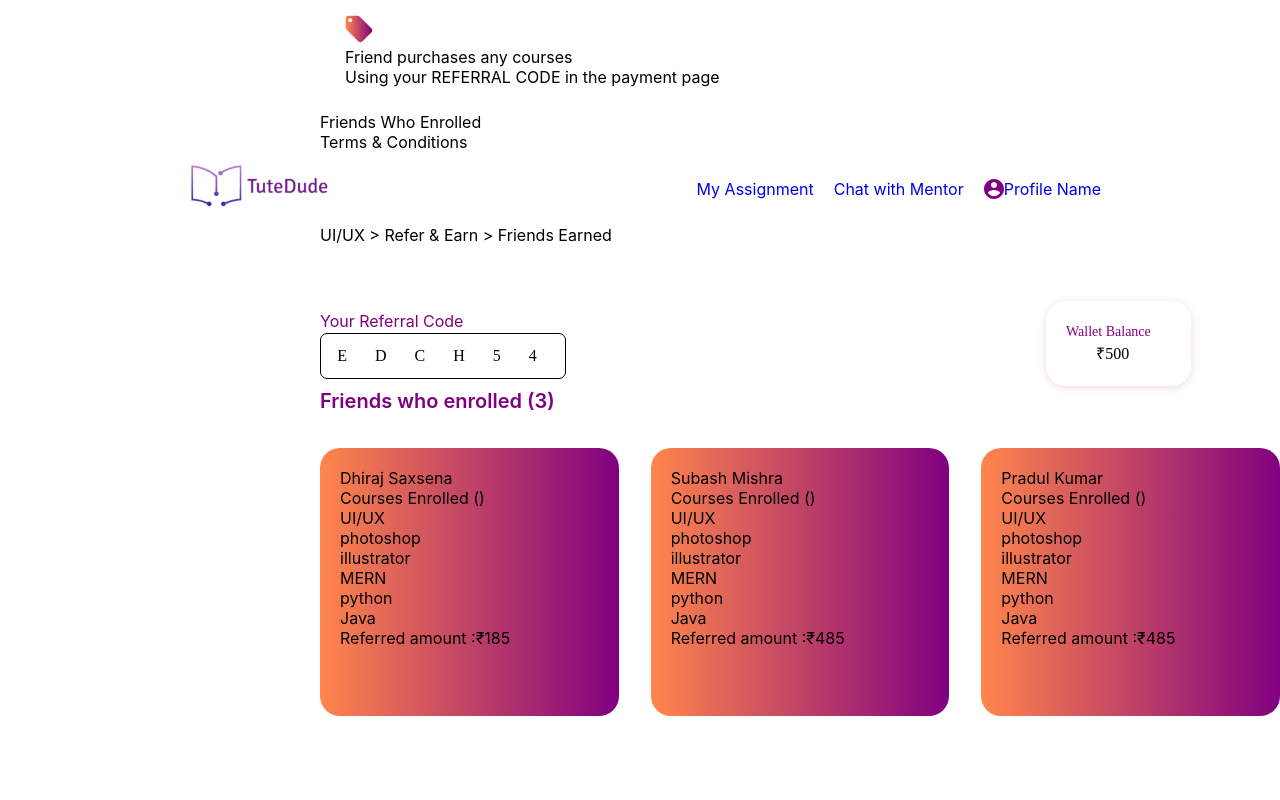
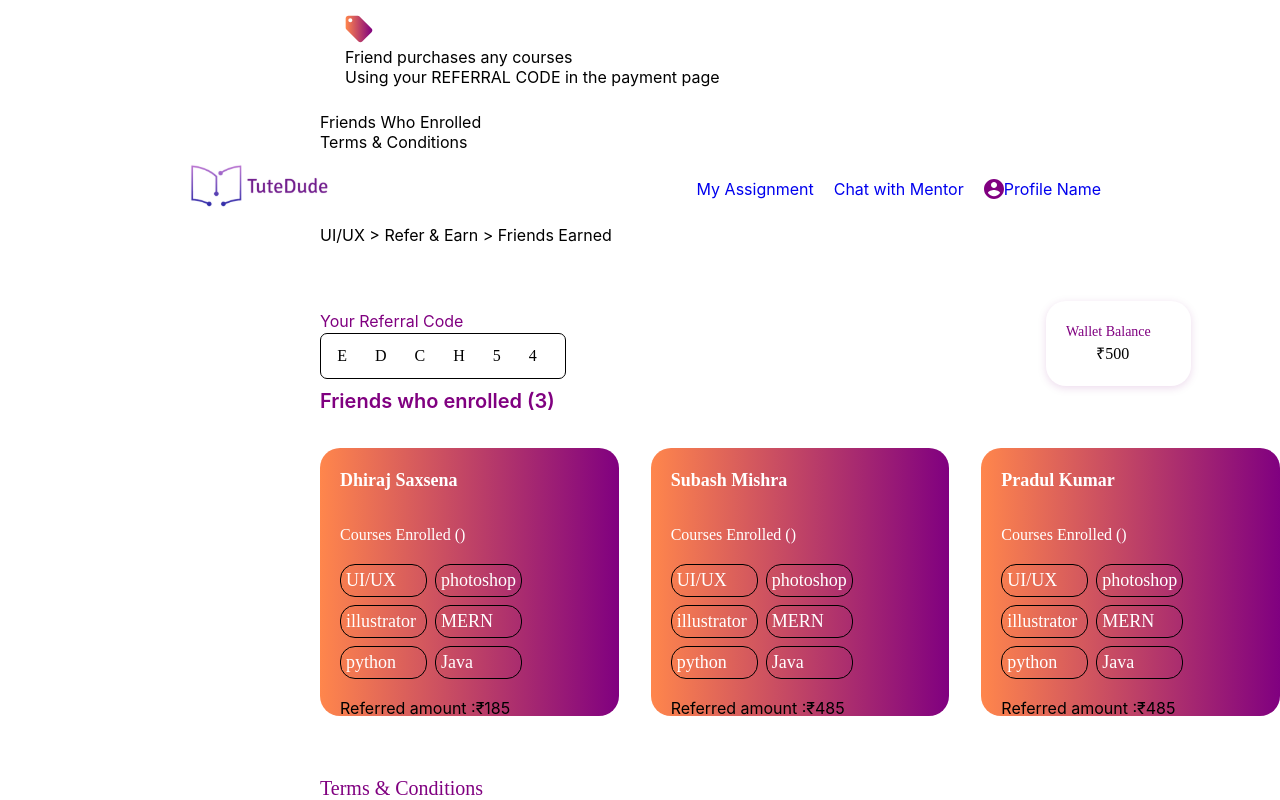
Before and after one commit to jyotirmoy-sinhababu/figma-project, a React (Create React App) app: page /enroll in a window 1280 px wide. Shown: the part 758-1558 px from the top of the page. Before the commit the page ends 1474 px from the top, so only its background shows below. Built offline with nearby package versions, Linux system fonts and the light colour scheme.

Commit message:
style added

```diff
--- a/src/components/enrolled-friends/EnrolledFriend.js
+++ b/src/components/enrolled-friends/EnrolledFriend.js
@@ -5,23 +5,36 @@ const EnrolledFriend = ({ name, amount }) => {
 
   return (
     <div className='data-cnt'>
-      <div>
+      <div className='name-date-cnt'>
         <p className='name'>{name}</p>
         <p className='date'></p>
       </div>
-      <div>
-        <p>Courses Enrolled () </p>
+      <div className='main-cnt'>
+        <p className='txt'>Courses Enrolled () </p>
+        <div className='main-course-cnt'>
+          <div className='course-cnt'>
+            <p className='courses'>UI/UX</p>
+          </div>
+          <div className='course-cnt'>
+            <p className='courses'>photoshop</p>
+          </div>
+          <div className='course-cnt'>
+            <p className='courses'>illustrator</p>
+          </div>
+          <div className='course-cnt'>
+            <p className='courses'>MERN</p>
+          </div>
+
+          <div className='course-cnt'>
+            <p className='courses'>python</p>
+          </div>
+          <div className='course-cnt'>
+            <p className='courses'>Java</p>
+          </div>
+        </div>
         <div>
-          <p>UI/UX</p>
-          <p>photoshop</p>
-          <p>illustrator</p>
-          <p>MERN</p>
-          <p>python</p>
-          <p>Java</p>
+          <p>Referred amount :{amount}</p>
         </div>
-      </div>
-      <div>
-        <p>Referred amount :{amount}</p>
       </div>
     </div>
   );
--- a/src/components/enrolled-friends/enrollfriend.css
+++ b/src/components/enrolled-friends/enrollfriend.css
@@ -6,4 +6,61 @@
   height: 228px;
   background: linear-gradient(270deg, #800080 0%, #ff864c 100%);
   border-radius: 20px;
+  gap: 2rem;
 }
+
+.name {
+  width: 124px;
+  height: 24px;
+  left: 20px;
+  top: 20px;
+  font-family: 'Poppins';
+  font-style: normal;
+  font-weight: 700;
+  font-size: 18px;
+  line-height: 24px;
+  color: #ffffff;
+}
+
+.txt {
+  width: 141px;
+  height: 21px;
+  left: 20px;
+  top: 54px;
+  font-family: 'Poppins';
+  font-weight: 500;
+  font-size: 16px;
+  line-height: 21px;
+  color: #ffffff;
+}
+
+.main-course-cnt {
+  display: flex;
+  flex-wrap: wrap;
+  gap: 0.5rem;
+}
+
+.course-cnt {
+  display: flex;
+  justify-content: center;
+  padding: 5px;
+  border: 1px solid black;
+  border-radius: 15px;
+}
+
+.courses {
+  width: 75px;
+  height: 21px;
+  font-family: 'Poppins';
+  font-style: normal;
+  font-weight: 400;
+  font-size: 18px;
+  line-height: 21px;
+  color: #ffffff;
+}
+
+.main-cnt {
+  display: flex;
+  flex-direction: column;
+  gap: 1.2rem;
+}
--- a/src/pages/enrolledpage/Enroll.js
+++ b/src/pages/enrolledpage/Enroll.js
@@ -20,6 +20,9 @@ const Enroll = () => {
           <EnrolledFriend name={'Pradul Kumar'} amount={'₹485'} />
         </div>
       </div>
+      <div className='terms-cnt'>
+        <h3 className='terms-txt'>Terms & Conditions</h3>
+      </div>
     </>
   );
 };
--- a/src/pages/enrolledpage/enroll.css
+++ b/src/pages/enrolledpage/enroll.css
@@ -23,3 +23,22 @@
   gap: 2rem;
   padding-left: 320px;
 }
+
+.terms-cnt {
+  display: flex;
+  padding-left: 320px;
+  margin-top: 60px;
+}
+
+.terms-txt {
+  width: 300px;
+  height: 24px;
+  left: 187px;
+  top: 634px;
+  font-family: 'Poppins';
+  font-style: normal;
+  font-weight: 500;
+  font-size: 20px;
+  line-height: 24px;
+  color: #800080;
+}
```
